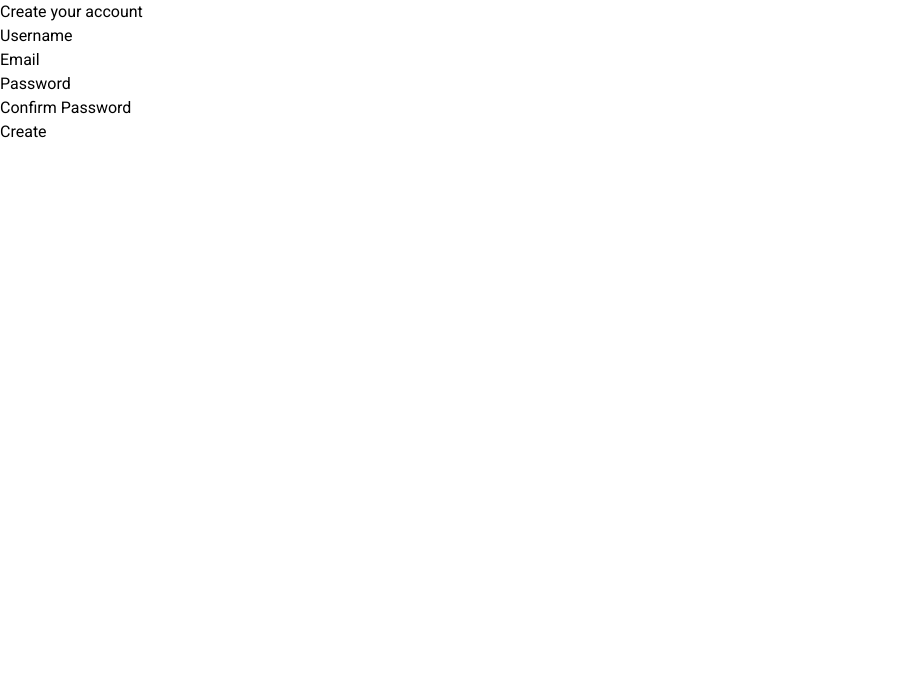
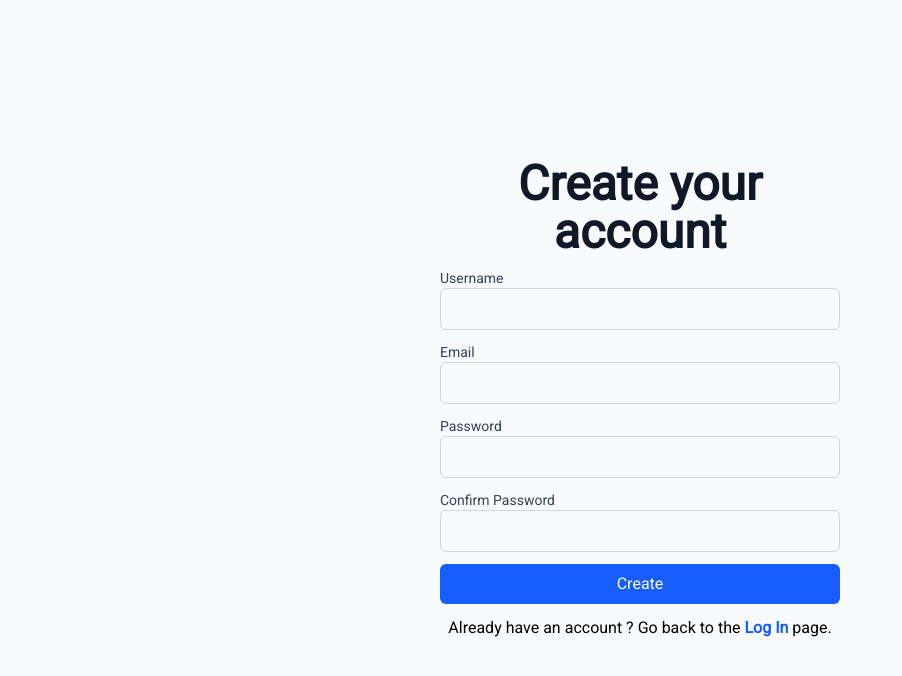
Before and after one commit to goran1010/TotallyNotTwitter-FrontEnd, a React (Vite) app: page /signup in a window 1280 px wide. Shown: the top 676 px of the page, without its empty margins (0-902 px from the left). Built offline with nearby package versions, Linux system fonts and the light colour scheme.

Commit message:
feat: add Link to and back login and signup

```diff
--- a/src/components/LogIn.jsx
+++ b/src/components/LogIn.jsx
@@ -1,7 +1,9 @@
+import { Link } from "react-router-dom";
+
 export default function LogIn() {
   return (
     <main className="min-h-screen flex items-center justify-center bg-gray-50 ">
-      <div className="w-full max-w-md p-6">
+      <div className="w-full max-w-md p-6 flex flex-col gap-3">
         <h1 className="text-5xl mb-8 text-center font-bold text-gray-900">
           Please log in
         </h1>
@@ -37,12 +39,24 @@ export default function LogIn() {
           <div>
             <button
               type="button"
-              className="w-full bg-blue-600 text-white py-2 px-4 rounded-md hover:bg-blue-700 focus:outline-none focus:ring-2 focus:ring-blue-500 focus:ring-offset-2"
+              className="w-full bg-blue-600 text-white py-2 rounded-md hover:bg-blue-700 hover:cursor-pointer active:scale-98"
             >
               Log in
             </button>
           </div>
         </form>
+        <div>
+          <p className="text-center">
+            Don't have an account ? Go to the{" "}
+            <Link
+              className="text-blue-600 hover:underline font-bold"
+              to={"/signup"}
+            >
+              Sign Up
+            </Link>{" "}
+            page.
+          </p>
+        </div>
       </div>
     </main>
   );
--- a/src/components/SignUp.jsx
+++ b/src/components/SignUp.jsx
@@ -1,34 +1,93 @@
+import { Link } from "react-router-dom";
+
 export default function SignUp() {
   return (
-    <main>
+    <main className="min-h-screen flex items-center justify-center bg-gray-50 ">
+      <div className="w-full max-w-md p-6 flex flex-col gap-3">
         <div>
-        <h1>Create your account</h1>
+          <h1 className="text-5xl mb-8 text-center font-bold text-gray-900">
+            Create your account
+          </h1>
         </div>
-      <form>
+        <form className="flex flex-col gap-3">
           <div>
-          <label htmlFor="username">Username</label>
-          <input type="text" name="username" id="username" />
+            <label
+              htmlFor="username"
+              className="block text-sm font-medium text-gray-700 mb-1"
+            >
+              Username
+            </label>
+            <input
+              type="text"
+              name="username"
+              id="username"
+              className="block w-full border border-gray-300 rounded-md p-2"
+            />
           </div>
           <div>
-          <label htmlFor="email">Email</label>
-          <input type="email" name="email" id="email" />
+            <label
+              htmlFor="email"
+              className="block text-sm font-medium text-gray-700 mb-1"
+            >
+              Email
+            </label>
+            <input
+              type="email"
+              name="email"
+              id="email"
+              className="block w-full border border-gray-300 rounded-md p-2"
+            />
           </div>
           <div>
-          <label htmlFor="password">Password</label>
-          <input type="password" name="password" id="password" />
+            <label
+              htmlFor="password"
+              className="block text-sm font-medium text-gray-700 mb-1"
+            >
+              Password
+            </label>
+            <input
+              type="password"
+              name="password"
+              id="password"
+              className="block w-full border border-gray-300 rounded-md p-2"
+            />
           </div>
           <div>
-          <label htmlFor="confirm-password">Confirm Password</label>
+            <label
+              htmlFor="confirm-password"
+              className="block text-sm font-medium text-gray-700 mb-1"
+            >
+              Confirm Password
+            </label>
             <input
               type="password"
               name="confirm-password"
               id="confirm-password"
+              className="block w-full border border-gray-300 rounded-md p-2"
             />
           </div>
           <div>
-          <button type="button">Create</button>
+            <button
+              type="button"
+              className="w-full bg-blue-600 text-white py-2 rounded-md hover:bg-blue-700 hover:cursor-pointer active:scale-98"
+            >
+              Create
+            </button>
           </div>
         </form>
+        <div>
+          <p className="text-center">
+            Already have an account ? Go back to the{" "}
+            <Link
+              className="text-blue-600 hover:underline font-bold"
+              to={"/login"}
+            >
+              Log In
+            </Link>{" "}
+            page.
+          </p>
+        </div>
+      </div>
     </main>
   );
 }
```
Lines whose indentation alone changed are shown as unchanged.
